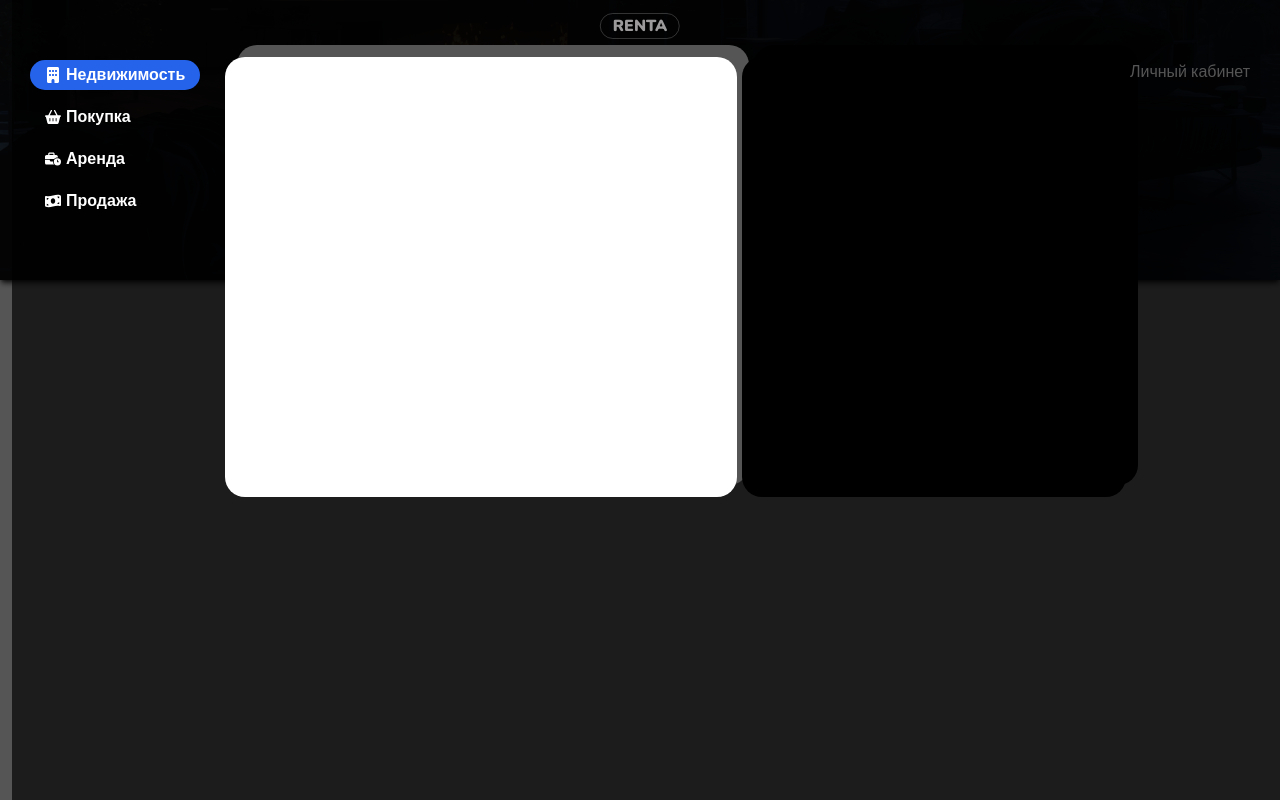
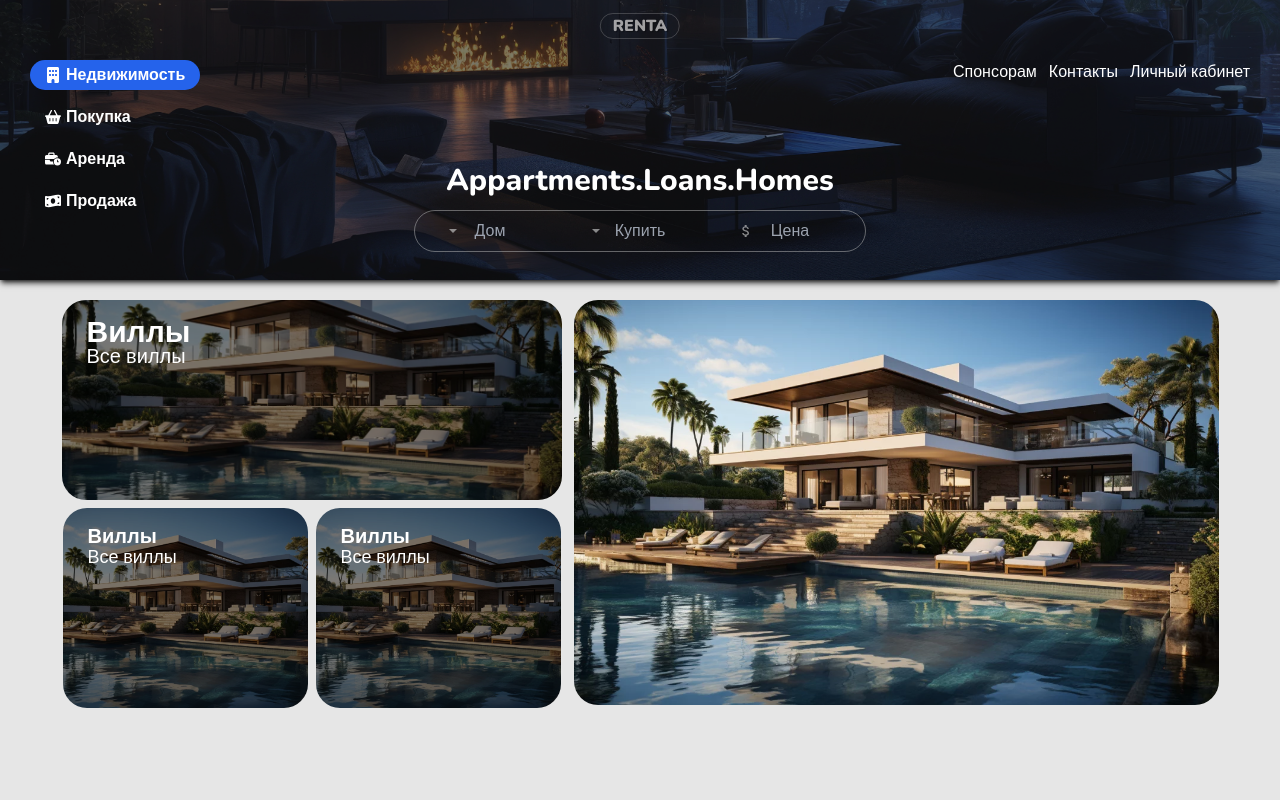
Before and after one commit to Skapty6260/Renta, a Next.js app: page / in a window 1280 px wide. Built offline with nearby package versions, Linux system fonts and the light colour scheme.

Commit message:
Layout update
-Changed main bg to gray and all sections bg to white. -Creating more reusing ui components and upgrading ui

```diff
--- a/src/app/page.tsx
+++ b/src/app/page.tsx
@@ -1,10 +1,11 @@
-import { HomeHeader } from '@/components/screens/Home/header'
+import { HomeHeader, HomeInfo } from '@/components/screens/Home'
 import ContentSection from '@/components/layout/content'
 
 export default function Home() {
 	return (
 		<>
 			<HomeHeader />
+			<HomeInfo />
 			<ContentSection location={['Главная']} />
 		</>
 	)
--- a/src/assets/styles/globals.css
+++ b/src/assets/styles/globals.css
@@ -11,3 +11,7 @@ body {
 
 	--activeColor: blue;
 }
+
+body {
+	background: #e6e6e6;
+}
--- a/src/components/layout/content/index.tsx
+++ b/src/components/layout/content/index.tsx
@@ -7,7 +7,7 @@ interface IProps {
 
 const ContentSection: React.FC<IProps> = ({ location }) => {
 	return (
-		<section className='mt-[15px] flex flex-col px-[50px]'>
+		<section className='mt-[15px] w-[100%] flex flex-col px-[50px] bg-white'>
 			<ContentHeader styles={styles} location={location} />
 			{/* Весь компонент в стиле самолета: https://samolet.ru/flats/?ordering=-order_manual,filter_price_package,pk&free=1&type=100000000&nameType=sale&price_min=3952472&price_max=19135408 */}
 			{/* Все отдельными компонентами, т.к все будет переиспользоваться в разных местах приложения */}
--- a/src/components/layout/navbar/item.tsx
+++ b/src/components/layout/navbar/item.tsx
@@ -7,7 +7,7 @@ const LinkItem: React.FC<{ item: INavbarPartItem }> = ({ item }) => {
 
 	return (
 		<Link href={item.url && item.url}>
-			{item.icon && <i>{item.icon}</i>}
+			{item.icon && <i>{item.icon.default}</i>}
 			<span>{item.label}</span>
 		</Link>
 	)
@@ -21,19 +21,34 @@ const DropdownItem: React.FC<{
 			status: boolean
 		}>
 	>
-	DropdownActive: boolean
+	DropdownActive: {
+		dropdown: string
+		status: boolean
+	}
 }> = ({ item, ActivateDropdown, DropdownActive }) => {
 	return (
 		<button
 			onClick={() =>
-				ActivateDropdown({ dropdown: item.label, status: !DropdownActive })
+				ActivateDropdown({
+					dropdown: item.label,
+					status: !DropdownActive.status,
+				})
 			}
-			onMouseEnter={() =>
-				ActivateDropdown({ dropdown: item.label, status: false })
+			onMouseOver={() =>
+				ActivateDropdown({
+					dropdown: item.label,
+					status: !DropdownActive.status,
+				})
 			}
-			// onMouseLeave={() => ActivateDropdown(false)}
 		>
-			{item.icon && <i>{item.icon}</i>}
+			{item.icon && (
+				<i>
+					{DropdownActive.dropdown == item.label &&
+					DropdownActive.status == true
+						? item.icon?.active || item.icon.default
+						: item.icon.default}
+				</i>
+			)}
 			<span>{item.label}</span>
 		</button>
 	)
@@ -48,14 +63,23 @@ export const NavbarItem: React.FC<{
 			status: boolean
 		}>
 	>
-	DropdownActive: boolean
+	DropdownActive: {
+		dropdown: string
+		status: boolean
+	}
 }> = ({ item, index, ActivateDropdown, DropdownActive }) => {
 	return (
 		<li
 			key={index}
 			className={
 				item.variant == 'main'
-					? `px-[15px] py-[3px] rounded-full ${item.customStyles}`
+					? `px-[15px] py-[3px] rounded-full transition-all duration-300 ${
+							item.customStyles &&
+							DropdownActive.dropdown == item.label &&
+							DropdownActive.status == true
+								? item.customStyles.active
+								: item.customStyles?.default
+					  }`
 					: ''
 			}
 		>
--- a/src/components/layout/navbar/list.tsx
+++ b/src/components/layout/navbar/list.tsx
@@ -1,6 +1,6 @@
 'use client'
 
-import { useState } from 'react'
+import { useEffect, useState } from 'react'
 import { NavbarItem } from './item'
 import { Dropdown_Extended } from '@/components/ui/dropdown/extended'
 
@@ -8,8 +8,14 @@ export interface INavbarPartItem {
 	label: string
 	type: 'link' | 'dropdown'
 	url?: string
-	customStyles?: any
-	icon?: React.ReactNode
+	customStyles?: {
+		default: string
+		active?: string
+	}
+	icon?: {
+		default: React.ReactNode
+		active?: React.ReactNode
+	}
 	variant?: 'default' | 'main'
 }
 
@@ -37,11 +43,11 @@ export const NavbarPart: React.FC<IProps> = ({
 					item={item}
 					index={index}
 					ActivateDropdown={setDropdownActive}
-					DropdownActive={dropdownActive.status}
+					DropdownActive={dropdownActive}
 				/>
 			))}
 
-			{dropdownActive && isExtended ? <Dropdown_Extended /> : null}
+			{dropdownActive.status && isExtended ? <Dropdown_Extended /> : null}
 		</ul>
 	)
 }
--- a/src/components/layout/navbar/navbar.module.scss
+++ b/src/components/layout/navbar/navbar.module.scss
@@ -12,6 +12,13 @@
 	ul:not(.firstListExtended) {
 		@apply space-x-3;
 		z-index: -100;
+		li {
+			transition: all 0.3s ease-in-out;
+
+			&:hover {
+				@apply text-blue-500;
+			}
+		}
 	}
 
 	ul {
--- a/src/components/layout/navbar/navbar.tsx
+++ b/src/components/layout/navbar/navbar.tsx
@@ -7,6 +7,7 @@ import {
 	FaBusinessTime,
 	FaMoneyBillWave,
 } from 'react-icons/fa6'
+import { MdClose } from 'react-icons/md'
 
 export const NavbarLayout: React.FC<{
 	variant?: 'horizontal' | 'extended'
@@ -15,30 +16,39 @@ export const NavbarLayout: React.FC<{
 		{
 			label: 'Недвижимость',
 			variant: 'main',
-			customStyles: 'bg-blue-600',
-			icon: <FaBuilding />,
+			customStyles: {
+				default: 'bg-blue-600',
+				active: 'bg-white text-blue-600',
+			},
+			icon: {
+				default: <FaBuilding />,
+				active: <MdClose />,
+			},
 			type: 'dropdown',
 		},
 		{
 			label: 'Покупка',
 			type: 'dropdown',
-			// customStyles: 'bg-[#eb89ff5a]',
-			icon: <FaBasketShopping />,
+			icon: {
+				default: <FaBasketShopping />,
+			},
 			variant: variant == 'extended' ? 'main' : 'default',
 		},
 		{
 			label: 'Аренда',
 			type: 'dropdown',
-			// customStyles: 'bg-[#8bff895a]',
-			icon: <FaBusinessTime />,
+			icon: {
+				default: <FaBusinessTime />,
+			},
 			variant: variant == 'extended' ? 'main' : 'default',
 		},
 		{
 			label: 'Продажа',
 			type: 'link',
 			url: '/sale',
-			// customStyles: 'bg-[#ff9a895a]',
-			icon: <FaMoneyBillWave />,
+			icon: {
+				default: <FaMoneyBillWave />,
+			},
 			variant: variant == 'extended' ? 'main' : 'default',
 		},
 	]
--- /dev/null
+++ b/src/components/screens/Home/index.ts
@@ -0,0 +1,4 @@
+import { HomeHeader } from './header'
+import { HomeInfo } from './info'
+
+export { HomeHeader, HomeInfo }
--- /dev/null
+++ b/src/components/screens/Home/info/block.tsx
@@ -0,0 +1,62 @@
+import Image, { StaticImageData } from 'next/image'
+
+interface IProps {
+	image: string | StaticImageData
+	variant: 'primary' | 'secondary' | 'tertiary'
+	text: {
+		title: string
+		subtitle: string
+	}
+}
+
+export const HomeInfoBlock: React.FC<IProps> = ({ image, variant, text }) => {
+	const sizes = {
+		width: {
+			primary: 500,
+			secondary: 245,
+			tertiary: 200,
+		},
+		height: {
+			primary: 200,
+			secondary: 245,
+			tertiary: 200,
+		},
+	}
+
+	const textSize = {
+		title: {
+			primary: 'text-3xl',
+			secondary: 'text-xl',
+			tertiary: 'text-xl',
+		},
+		subtitle: {
+			primary: 'text-xl',
+			secondary: 'text-lg',
+			tertiary: 'text-lg',
+		},
+	}
+
+	return (
+		<div className='relative flex flex-col'>
+			<Image
+				src={image}
+				alt={`homeInfoBlock_${text.title}`}
+				width={sizes.width[variant]}
+				height={sizes.height[variant]}
+				className={`rounded-3xl object-cover w-[${sizes.width[variant]}px] h-[200px]`}
+				style={{
+					filter: 'brightness(50%)',
+				}}
+			/>
+
+			<div
+				className={`absolute top-[15px] left-[25px] -space-y-2 text-white flex flex-col`}
+			>
+				<span className={`${textSize.title[variant]} font-bold`}>
+					{text.title}
+				</span>
+				<span className={textSize.subtitle[variant]}>{text.subtitle}</span>
+			</div>
+		</div>
+	)
+}
--- /dev/null
+++ b/src/components/screens/Home/info/index.tsx
@@ -0,0 +1,42 @@
+import { ImageSlider } from '@/components/ui/image_slider'
+import { HomeInfoBlock } from './block'
+import villa from '@/assets/images/villa.webp'
+
+export const HomeInfo = () => {
+	return (
+		<div className='flex justify-center py-[20px]'>
+			<div className='relative flex flex-col'>
+				<HomeInfoBlock
+					image={villa}
+					text={{ title: 'Виллы', subtitle: 'Все виллы' }}
+					variant='primary'
+				/>
+
+				<div className='flex items-center justify-center space-x-2 mt-2'>
+					<HomeInfoBlock
+						image={villa}
+						text={{ title: 'Виллы', subtitle: 'Все виллы' }}
+						variant='secondary'
+					/>
+					<HomeInfoBlock
+						image={villa}
+						text={{ title: 'Виллы', subtitle: 'Все виллы' }}
+						variant='secondary'
+					/>
+				</div>
+			</div>
+
+			<div className='ml-3'>
+				<ImageSlider
+					images={[villa]}
+					alt='HomeInfoSlider_block'
+					autoPlay={{ enabled: true, interval: 3000 }}
+					sizes={{
+						width: 645,
+						height: 645,
+					}}
+				/>
+			</div>
+		</div>
+	)
+}
--- /dev/null
+++ b/src/components/ui/image_slider/index.tsx
@@ -0,0 +1,50 @@
+'use client'
+import Image, { StaticImageData } from 'next/image'
+import { useEffect, useState } from 'react'
+
+interface IProps {
+	images: string[] | StaticImageData[]
+	alt: string
+	sizes: {
+		width: number
+		height: number
+	}
+	autoPlay?: {
+		enabled: boolean
+		interval: number
+	}
+}
+
+export const ImageSlider: React.FC<IProps> = ({
+	images,
+	alt,
+	autoPlay,
+	sizes,
+}) => {
+	const [currentImage, setCurrentImage] = useState<number>(0)
+
+	useEffect(() => {
+		if (!autoPlay) return null
+		if (autoPlay?.enabled == false) return null
+
+		const interval = setInterval(() => {
+			if (currentImage < images.length - 1) {
+				setCurrentImage(currentImage + 1)
+			} else {
+				setCurrentImage(0)
+			}
+		}, autoPlay?.interval)
+	}, [])
+
+	return (
+		<div>
+			<Image
+				src={images[currentImage]}
+				alt={alt}
+				width={sizes.width}
+				height={sizes.height}
+				className='rounded-3xl'
+			/>
+		</div>
+	)
+}
```
Also changed, not shown: src/assets/images/villa.webp (added).
